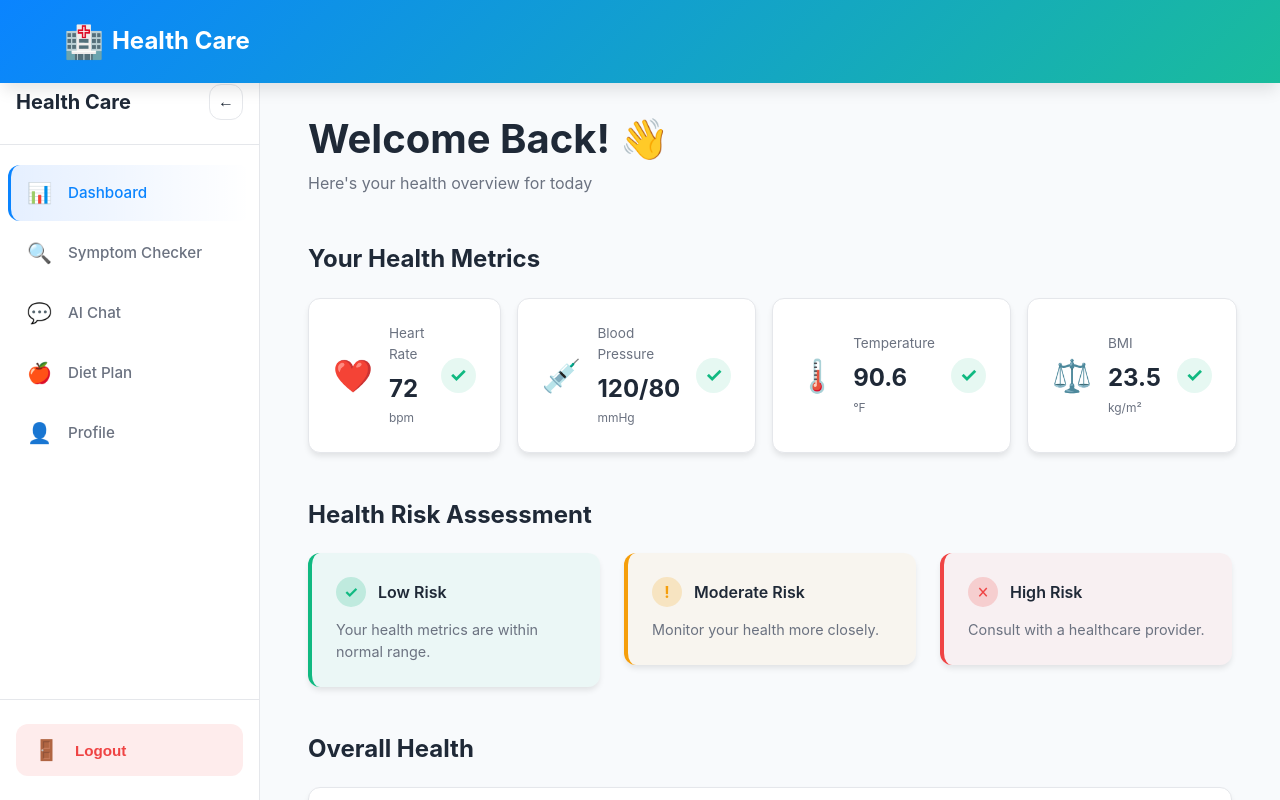
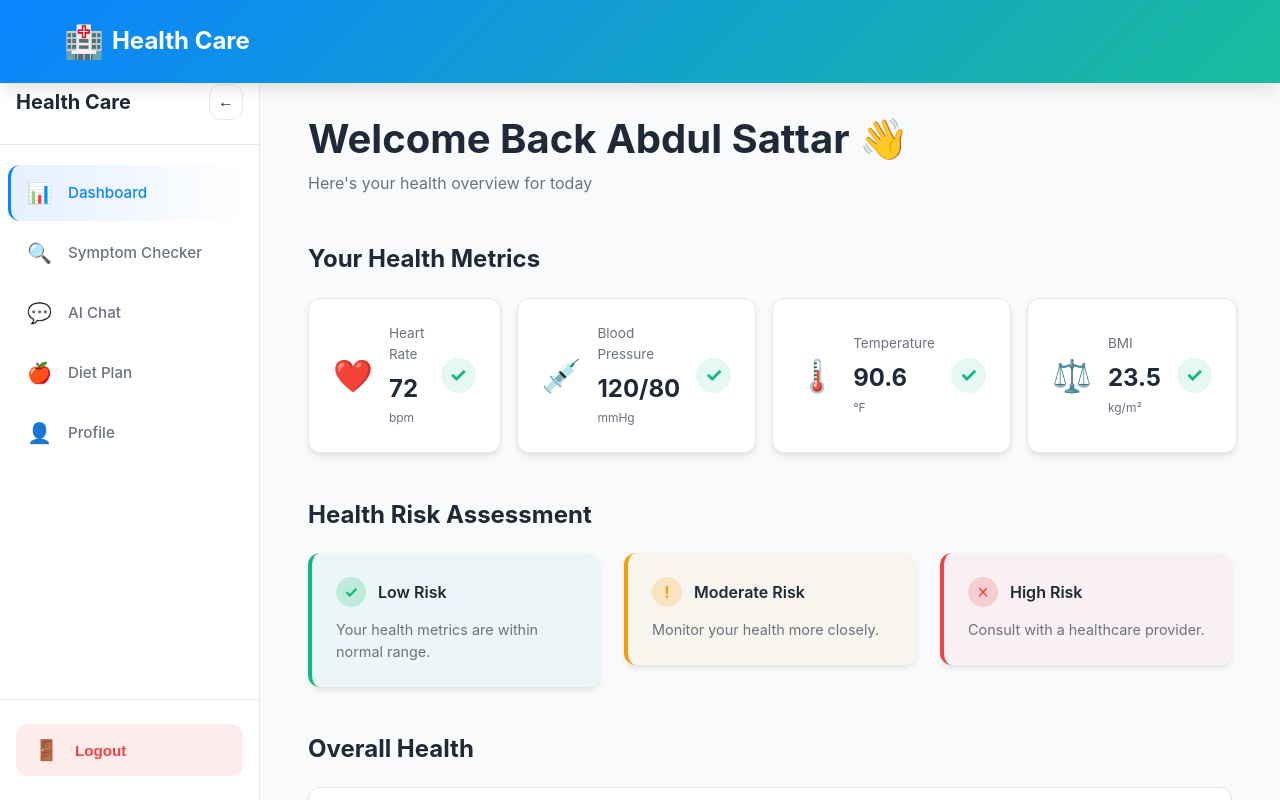
Before and after one commit to abdulsattar752/Health-Care, a React (Vite) app: page /login in a window 1280 px wide. Both pictures are taken after typing "name@example.com", "Sample123" into the empty fields and a click on the button "Sign In". Shown: the top 800 px of the page. Built offline with nearby package versions, Linux system fonts and the light colour scheme.

Commit message:
dashboard

```diff
--- a/src/pages/Dashboard.jsx
+++ b/src/pages/Dashboard.jsx
@@ -26,7 +26,7 @@ const Dashboard = () => {
       patient: {
         'Name': 'Abdul Sattar',
         'Age': '32',
-        'Blood Type': 'O+',
+        'Blood Type': 'B+',
       },
       metrics: healthMetrics,
       riskLevel: 'Low',
@@ -49,7 +49,7 @@ const Dashboard = () => {
         <div className="dashboard-container">
           {/* Welcome Header */}
           <div className="dashboard-header">
-            <h1>Welcome Back! 👋</h1>
+            <h1>Welcome Back Abdul Sattar 👋</h1>
             <p>Here's your health overview for today</p>
           </div>
 
```
